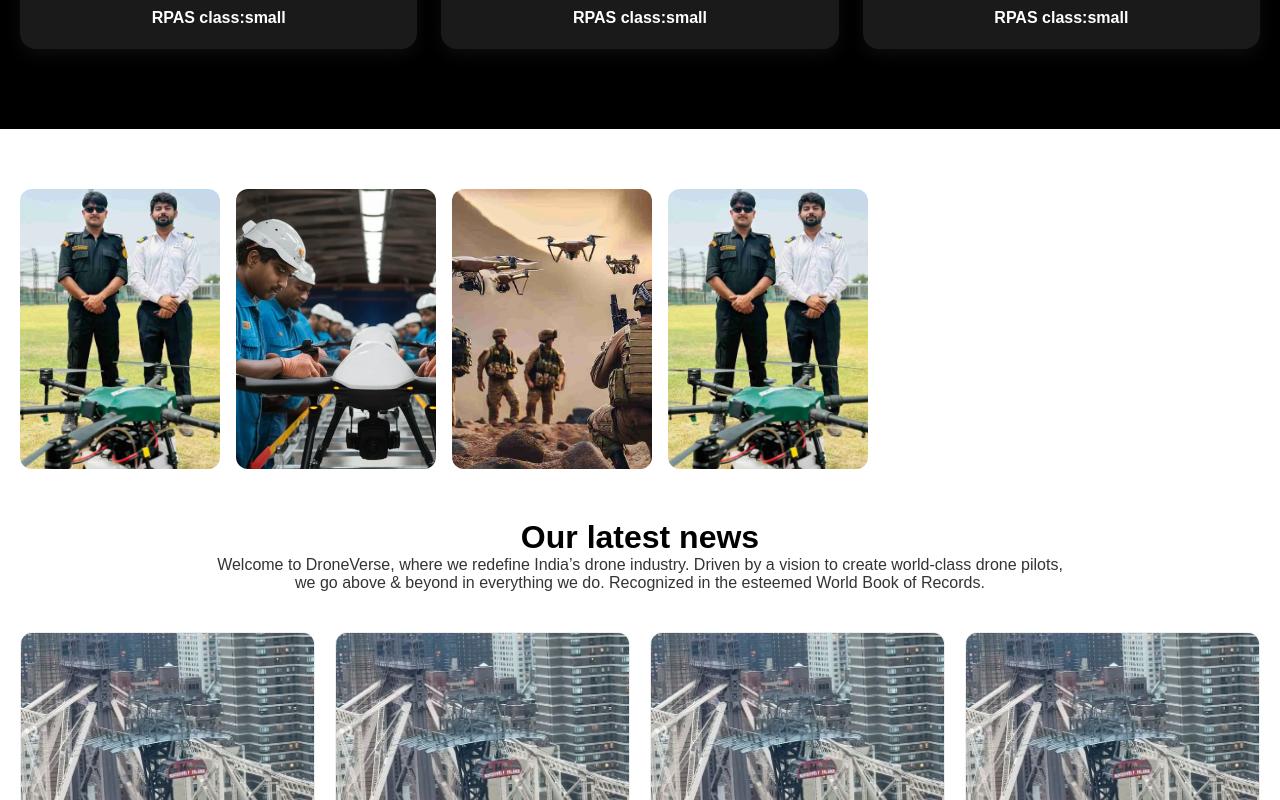
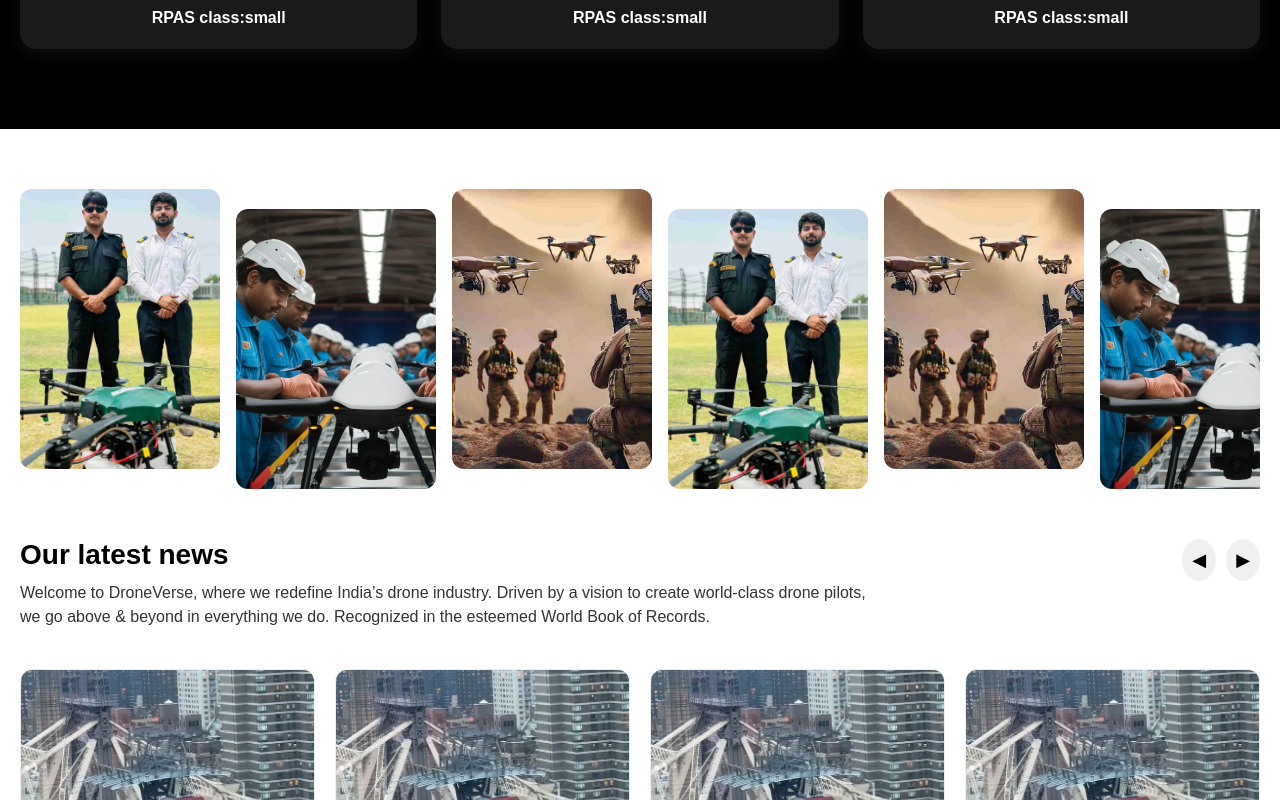
Before and after one commit to Adnnable/droneverse, a Next.js app: page / in a window 1280 px wide. Shown: the part 3160-3960 px from the top of the page. Built offline with nearby package versions, Linux system fonts and the light colour scheme.

Commit message:
alignment fixation

```diff
--- a/src/components/NewsSection/News.module.scss
+++ b/src/components/NewsSection/News.module.scss
@@ -1,14 +1,63 @@
 .wrapper {
   padding: 60px 20px;
+  max-width: 1280px;
+  margin: auto;
 }
 
+// ---- HEADER WRAPPER WITH ARROWS ----
+.newsHeaderWrapper {
+  display: flex;
+  justify-content: space-between;
+  align-items: flex-start;
+  flex-wrap: wrap;
+  margin-bottom: 40px;
+}
+
+.newsHeader {
+  max-width: 70%;
+}
+
+.newsHeader h2 {
+  font-size: 28px;
+  font-weight: 700;
+  margin-bottom: 10px;
+}
+
+.newsHeader p {
+  color: #333;
+  font-size: 16px;
+  margin: 0;
+  line-height: 1.5;
+}
+
+.arrows {
+  display: flex;
+  gap: 10px;
+  align-items: center;
+}
+
+.arrowBtn {
+  background: #f0f0f0;
+  border: none;
+  font-size: 18px;
+  padding: 10px;
+  border-radius: 50%;
+  cursor: pointer;
+  transition: background 0.3s ease;
+
+  &:hover {
+    background: #ddd;
+  }
+}
+
+// ---- CAROUSEL SECTION (ZIG-ZAG) ----
 .carousel {
   display: flex;
   gap: 16px;
   overflow-x: auto;
-  margin-bottom: 40px;
   scroll-snap-type: x mandatory;
   padding-bottom: 10px;
+  margin-bottom: 40px;
 }
 
 .bannerImage {
@@ -18,6 +67,16 @@
   border-radius: 12px;
   overflow: hidden;
   scroll-snap-align: start;
+  transition: transform 0.3s ease;
+
+  // Zig-zag offset
+  &:nth-child(even) {
+    margin-top: 20px;
+  }
+
+  &:nth-child(odd) {
+    margin-top: 0;
+  }
 }
 
 .bannerImage img {
@@ -26,23 +85,7 @@
   object-fit: cover;
 }
 
-.newsHeader {
-  text-align: center;
-  margin-bottom: 40px;
-}
-
-.newsHeader h2 {
-  font-size: 32px;
-  font-weight: 700;
-}
-
-.newsHeader p {
-  color: #333;
-  font-size: 16px;
-  max-width: 900px;
-  margin: 0 auto;
-}
-
+// ---- NEWS CARD GRID ----
 .newsGrid {
   display: grid;
   grid-template-columns: repeat(auto-fit, minmax(260px, 1fr));
@@ -95,18 +138,3 @@
   font-size: 14px;
   color: #555;
 }
-
-.arrows {
-  margin-top: 30px;
-  text-align: center;
-}
-
-.arrowBtn {
-  background: #f0f0f0;
-  border: none;
-  font-size: 24px;
-  padding: 8px 16px;
-  margin: 0 10px;
-  border-radius: 50%;
-  cursor: pointer;
-}
--- a/src/components/NewsSection/index.js
+++ b/src/components/NewsSection/index.js
@@ -1,10 +1,12 @@
-import styles from './News.module.scss'
+import styles from './News.module.scss';
 
 const bannerImages = [
   '../../../assets/img/news/1.png',
   '../../../assets/img/news/2.png',
   '../../../assets/img/news/3.png',
-  '../../../assets/img/news/4.png', // repeat for visual continuity
+  '../../../assets/img/news/4.png',
+  '../../../assets/img/news/3.png',
+  '../../../assets/img/news/2.png',
 ];
 
 const newsItems = [
@@ -41,7 +43,7 @@ const newsItems = [
 export default function NewsSection() {
   return (
     <section className={styles.wrapper}>
-      {/* Banner Carousel */}
+       {/* Banner Carousel */}
       <div className={styles.carousel}>
         {bannerImages.map((src, index) => (
           <div key={index} className={styles.bannerImage}>
@@ -49,15 +51,23 @@ export default function NewsSection() {
           </div>
         ))}
       </div>
+      {/* Header + Arrows Row */}
+      <div className={styles.newsHeaderWrapper}>
+        <div className={styles.newsHeader}>
+          <h2>Our latest news</h2>
+          <p>
+            Welcome to DroneVerse, where we redefine India’s drone industry. Driven by a vision to create world-class drone pilots,
+            we go above & beyond in everything we do. Recognized in the esteemed World Book of Records.
+          </p>
+        </div>
 
-      {/* News Content */}
-      <div className={styles.newsHeader}>
-        <h2>Our latest news</h2>
-        <p>
-          Welcome to DroneVerse, where we redefine India’s drone industry. Driven by a vision to create world-class drone pilots, <br />
-          we go above & beyond in everything we do. Recognized in the esteemed World Book of Records.
-        </p>
+        <div className={styles.arrows}>
+          <button className={styles.arrowBtn}>◀</button>
+          <button className={styles.arrowBtn}>▶</button>
+        </div>
       </div>
+
+
 
       {/* News Cards */}
       <div className={styles.newsGrid}>
@@ -76,12 +86,6 @@ export default function NewsSection() {
           </div>
         ))}
       </div>
-
-      {/* Arrows (static for now) */}
-      <div className={styles.arrows}>
-        <button className={styles.arrowBtn}>◀</button>
-        <button className={styles.arrowBtn}>▶</button>
-      </div>
     </section>
   );
 }
```
